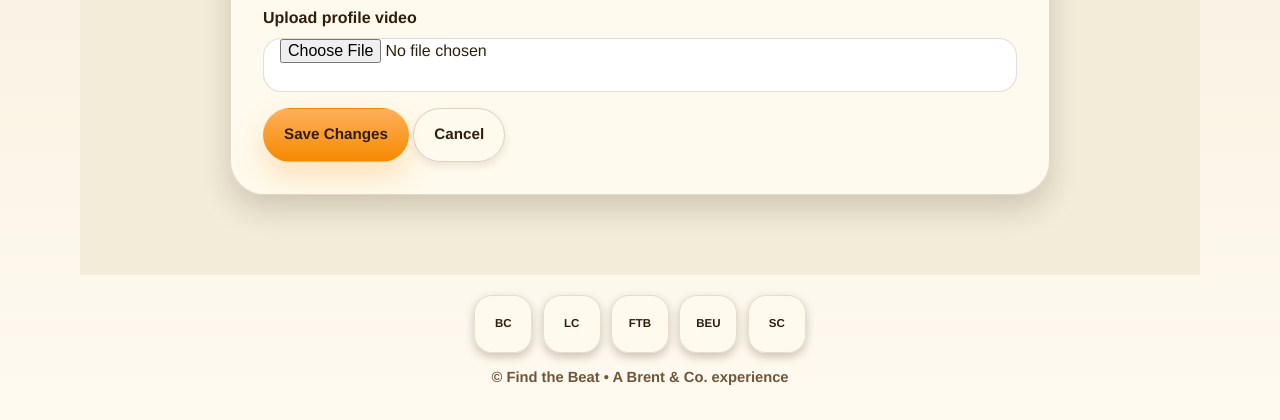
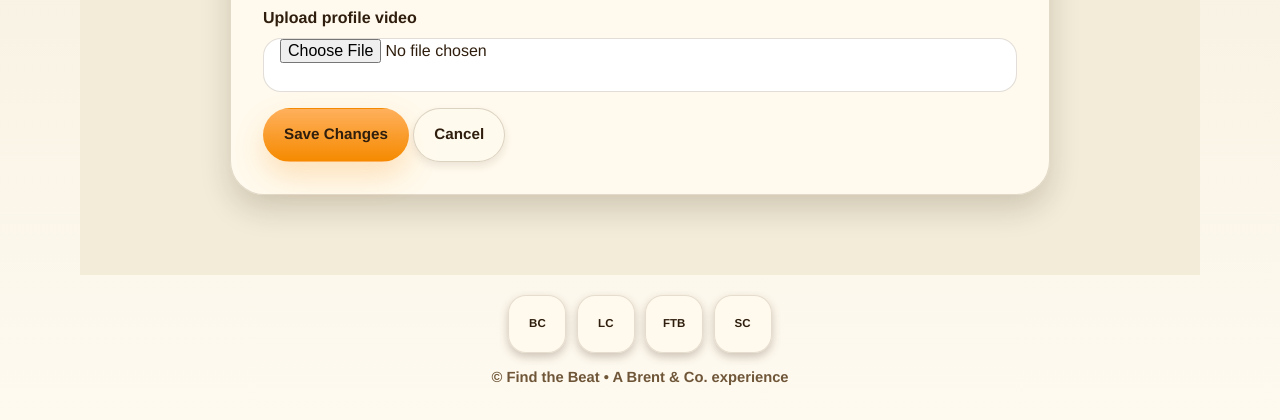
Before and after one commit to shayreneabee/find-the-beat, a Flask app: page /profile/edit in a window 1280 px wide. Shown: the part 1295-1715 px from the top of the page. Run offline with Flask 3, Linux system fonts and the light colour scheme; the visitor is signed in with stand-in values (Sample User, id 1); data comes from the database, SQL or seed files in the repository; data that the repository does not hold is empty.

Commit message:
Remove BEU from Find the Beat dock

```diff
--- a/templates/base.html
+++ b/templates/base.html
@@ -705,7 +705,6 @@
       <a href="https://brentandco.org/" rel="noopener" aria-label="Brent & Co homepage">BC</a>
       <a href="https://letscookyall.com/" rel="noopener" aria-label="Let's Cook Y'all">LC</a>
       <a href="https://findthebeatmusic.com/" rel="noopener" aria-label="Find the Beat">FTB</a>
-      <a href="https://beutravel.org/" rel="noopener" aria-label="BEU">BEU</a>
       <a href="https://secondchancecareers.org/" rel="noopener" aria-label="Second Chance Careers">SC</a>
     </nav>
     <div>© Find the Beat • A Brent &amp; Co. experience</div>
```
